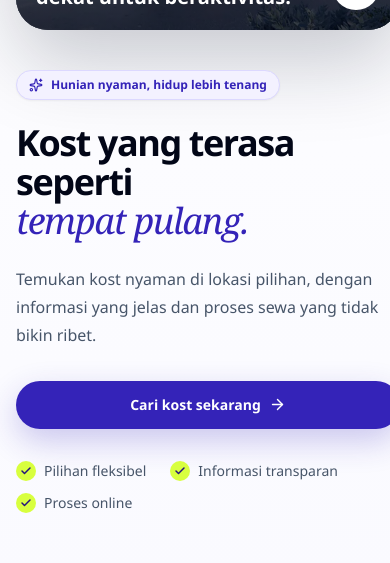
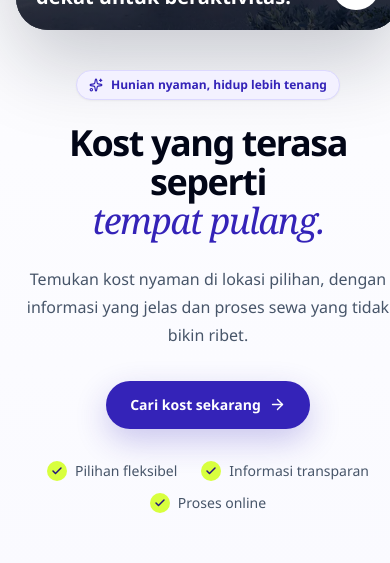
Before and after one commit to PMS-Tikkum-Tech/frontend, a Next.js app: page / in a window 390 px wide. Shown: the part 556-1119 px from the top of the page. Built offline with nearby package versions, Linux system fonts and the light colour scheme; no server answers.

Commit message:
Update tampilan HP

```diff
--- a/src/app/(public)/page.tsx
+++ b/src/app/(public)/page.tsx
@@ -69,25 +69,25 @@ export default function PublicHomePage() {
         <div className="pointer-events-none absolute inset-x-0 top-0 -z-10 h-[42rem] bg-[radial-gradient(circle_at_18%_16%,rgba(52,35,184,0.08),transparent_32%),radial-gradient(circle_at_82%_20%,rgba(87,199,255,0.1),transparent_28%)]" />
 
         <div className="mx-auto grid max-w-7xl items-center gap-10 px-4 pb-16 pt-10 sm:px-6 sm:pb-20 sm:pt-14 lg:grid-cols-[0.88fr_1.12fr] lg:gap-16 lg:pb-24 lg:pt-16">
-          <div className="relative z-10 order-2 lg:order-1">
+          <div className="relative z-10 order-2 text-center lg:order-1 lg:text-left">
             <div className="inline-flex items-center gap-2 rounded-full border border-[#dcd8ff] bg-[#f3f1ff] px-3 py-1.5 text-xs font-semibold text-[#3423b8] shadow-sm">
               <Sparkles size={14} aria-hidden="true" />
               Hunian nyaman, hidup lebih tenang
             </div>
 
-            <h1 className="mt-6 max-w-2xl text-4xl font-semibold leading-[1.08] tracking-[-0.04em] text-slate-950 sm:text-5xl lg:text-[4rem]">
+            <h1 className="mx-auto mt-6 max-w-2xl text-4xl font-semibold leading-[1.08] tracking-[-0.04em] text-slate-950 sm:text-5xl lg:mx-0 lg:text-[4rem]">
               Kost yang terasa seperti
               <span className="font-playfair block font-normal italic text-[#3423b8]">
                 tempat pulang.
               </span>
             </h1>
 
-            <p className="mt-6 max-w-xl text-base leading-7 text-slate-600 sm:text-lg sm:leading-8">
+            <p className="mx-auto mt-6 max-w-xl text-base leading-7 text-slate-600 sm:text-lg sm:leading-8 lg:mx-0">
               Temukan kost nyaman di lokasi pilihan, dengan informasi yang jelas
               dan proses sewa yang tidak bikin ribet.
             </p>
 
-            <div className="mt-8 flex flex-col gap-3 sm:flex-row">
+            <div className="mt-8 flex flex-col items-center gap-3 sm:flex-row sm:justify-start lg:justify-start">
               <Link
                 href="/booking/v2"
                 className="group inline-flex min-h-12 items-center justify-center gap-2 rounded-full bg-[#3423b8] px-6 py-3 text-sm font-semibold text-white shadow-[0_12px_32px_rgba(52,35,184,0.24)] transition hover:-translate-y-0.5 hover:bg-[#24147d]"
@@ -101,7 +101,7 @@ export default function PublicHomePage() {
               </Link>
             </div>
 
-            <div className="mt-8 flex flex-wrap gap-x-6 gap-y-3 text-sm text-slate-600">
+            <div className="mt-8 flex flex-wrap justify-center gap-x-6 gap-y-3 text-sm text-slate-600 lg:justify-start">
               {[
                 "Pilihan fleksibel",
                 "Informasi transparan",
@@ -117,11 +117,11 @@ export default function PublicHomePage() {
             </div>
           </div>
 
-          <div className="relative mx-auto w-full max-w-2xl order-1 lg:max-w-none lg:order-2">
+          <div className="relative mx-auto order-1 w-full max-w-2xl lg:max-w-none lg:order-2">
             <div className="absolute -left-4 top-10 hidden h-28 w-28 rounded-full border border-[#dcd8ff] sm:block" />
             <div className="absolute -right-6 bottom-12 hidden h-40 w-40 rounded-full bg-sky-100 blur-sm sm:block" />
 
-            <div className="relative overflow-hidden rounded-[2rem] bg-slate-900 shadow-[0_32px_80px_rgba(15,23,42,0.22)] sm:rounded-[2.5rem]">
+            <div className="relative mx-auto overflow-hidden rounded-[2rem] bg-slate-900 shadow-[0_32px_80px_rgba(15,23,42,0.22)] sm:rounded-[2.5rem]">
               <div className="relative aspect-[4/5] min-h-[30rem] sm:aspect-[5/4] lg:aspect-[4/3] lg:min-h-[35rem]">
                 <Image
                   src="/bg-1200.webp"
```
